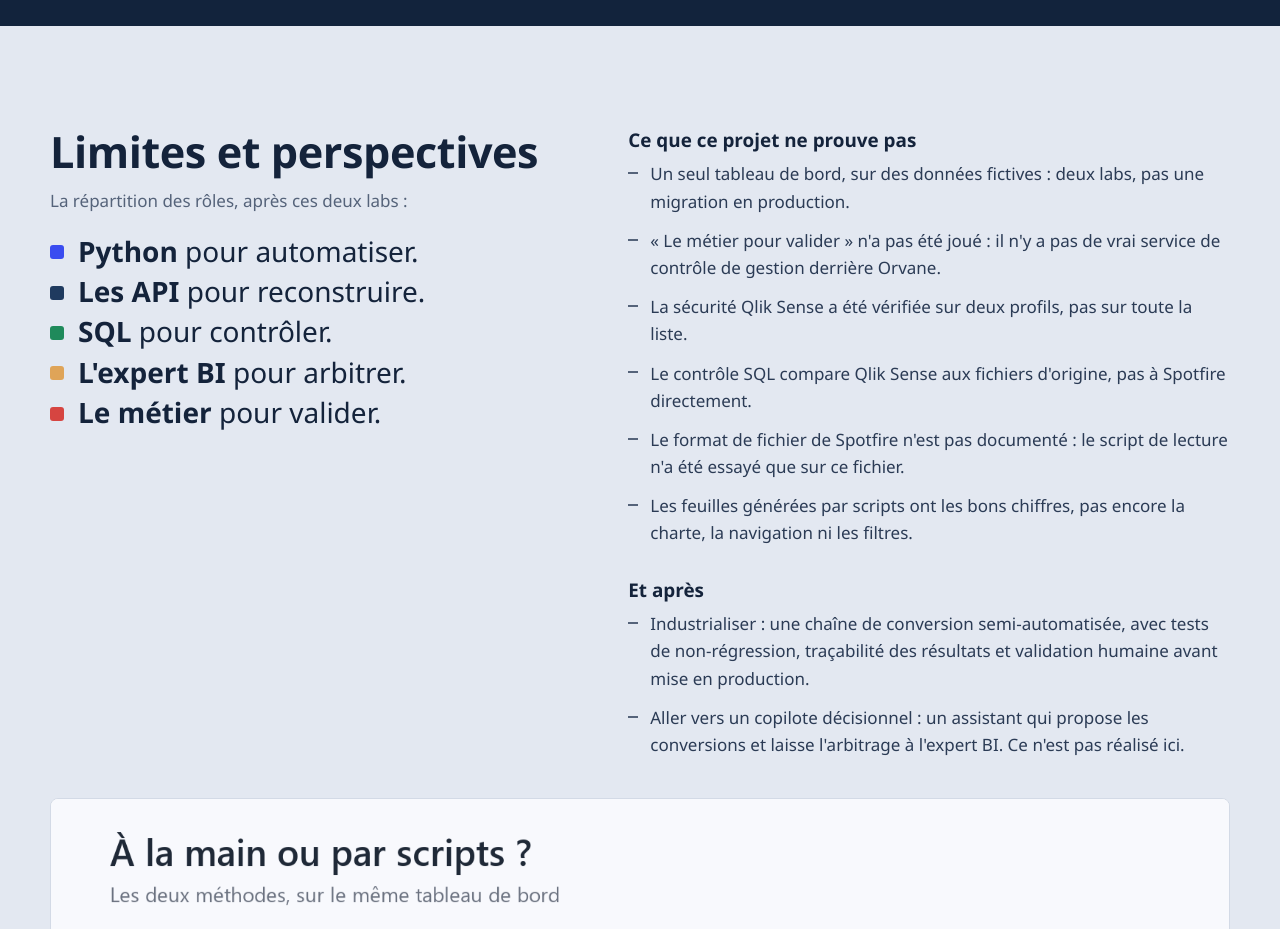
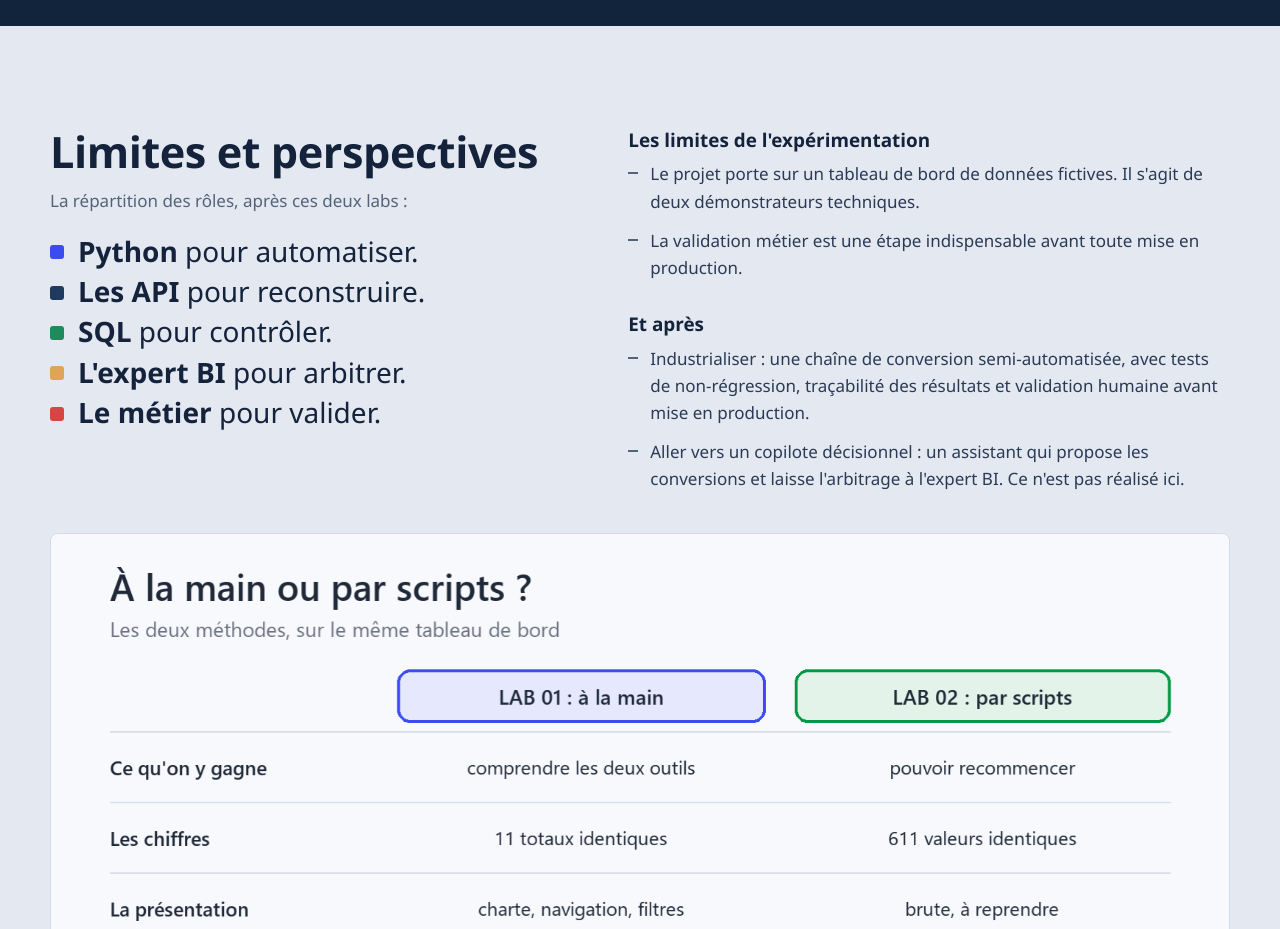
Before and after one commit to cnanaj-wq/migration-spotfire-qlik-sense, a plain HTML site: page index.html in a window 1280 px wide. Shown: the part 8900-9829 px from the top of the page. Drawn offline with Linux system fonts and the light colour scheme.

Commit message:
Limites : les deux mêmes limites dans le README et sur la page du projet

```diff
--- a/index.html
+++ b/index.html
@@ -276,14 +276,10 @@
       </ul>
     </div>
     <div>
-      <h3>Ce que ce projet ne prouve pas</h3>
+      <h3>Les limites de l'expérimentation</h3>
       <ul class="limites">
-        <li>Un seul tableau de bord, sur des données fictives : deux labs, pas une migration en production.</li>
-        <li>« Le métier pour valider » n'a pas été joué : il n'y a pas de vrai service de contrôle de gestion derrière Orvane.</li>
-        <li>La sécurité Qlik Sense a été vérifiée sur deux profils, pas sur toute la liste.</li>
-        <li>Le contrôle SQL compare Qlik Sense aux fichiers d'origine, pas à Spotfire directement.</li>
-        <li>Le format de fichier de Spotfire n'est pas documenté : le script de lecture n'a été essayé que sur ce fichier.</li>
-        <li>Les feuilles générées par scripts ont les bons chiffres, pas encore la charte, la navigation ni les filtres.</li>
+        <li>Le projet porte sur un tableau de bord de données fictives. Il s'agit de deux démonstrateurs techniques.</li>
+        <li>La validation métier est une étape indispensable avant toute mise en production.</li>
       </ul>
       <h3 class="fin__suite">Et après</h3>
       <ul class="limites">
```
Also changed, not shown: 2 other files.
